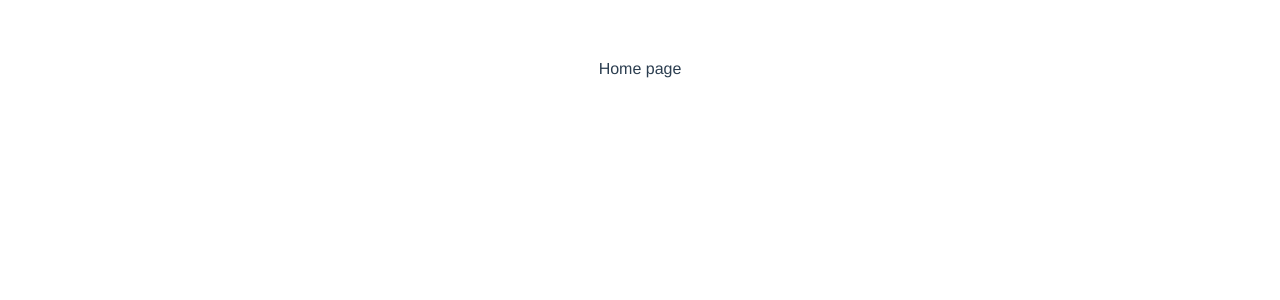
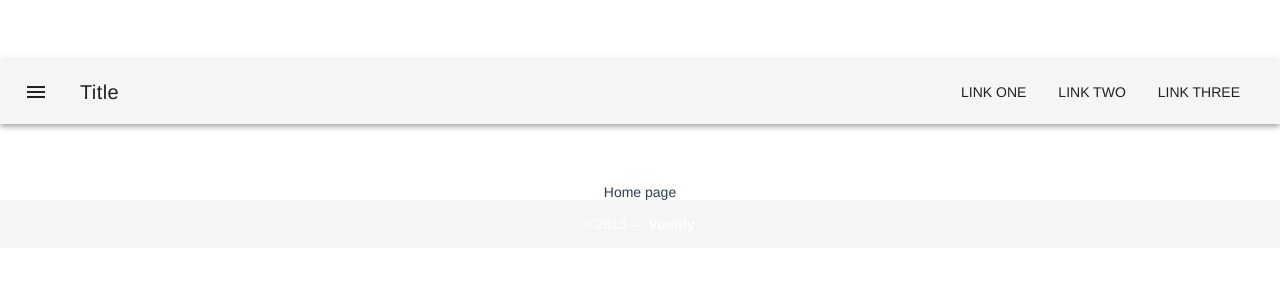
Before and after one commit to CPE-0644/art-museum-client, a Vue app: page / in a window 1280 px wide. Shown: the top 300 px of the page. Built offline with nearby package versions, Linux system fonts and the light colour scheme.

Commit message:
created header and footer

```diff
--- a/package.json
+++ b/package.json
@@ -8,7 +8,10 @@
     "lint": "vue-cli-service lint"
   },
   "dependencies": {
-    "vue": "^2.5.17"
+    "axios": "^0.18.0",
+    "vue": "^2.5.17",
+    "vue-router": "^3.0.1",
+    "vuetify": "^1.2.9"
   },
   "devDependencies": {
     "@vue/cli-plugin-babel": "^3.0.5",
--- a/public/index.html
+++ b/public/index.html
@@ -1,12 +1,15 @@
 <!DOCTYPE html>
 <html lang="en">
+
 <head>
   <meta charset="utf-8">
   <meta http-equiv="X-UA-Compatible" content="IE=edge">
   <meta name="viewport" content="width=device-width,initial-scale=1.0">
   <link rel="icon" href="<%= BASE_URL %>favicon.ico">
+  <link href='https://fonts.googleapis.com/css?family=Roboto:300,400,500,700|Material+Icons' rel="stylesheet">
   <title>client</title>
 </head>
+
 <body>
   <noscript>
     <strong>We're sorry but client doesn't work properly without JavaScript enabled. Please enable it to continue.</strong>
@@ -14,4 +17,5 @@
   <div id="app"></div>
   <!-- built files will be auto injected -->
 </body>
+
 </html>
--- a/src/App.vue
+++ b/src/App.vue
@@ -1,13 +1,21 @@
 <template>
-  <Home />
+  <div id="app">
+    <Header />
+    <Home />
+    <Footer />
+  </div>
 </template>
 
 <script>
 import Home from './views/Home';
+import Header from './components/Header';
+import Footer from './components/Footer';
 
 export default {
   name: 'app',
   components: {
+    Header,
+    Footer,
     Home
   }
 };
--- /dev/null
+++ b/src/components/Footer.vue
@@ -0,0 +1,39 @@
+<template>
+ <v-footer
+    height="auto"
+    color="primary lighten-1"
+  >
+    <v-layout
+      justify-center
+      row
+      wrap
+    >
+      <v-btn
+        v-for="link in links"
+        :key="link"
+        color="white"
+        flat
+        round
+      >
+        {{ link }}
+      </v-btn>
+      <v-flex
+        primary
+        lighten-2
+        py-3
+        text-xs-center
+        white--text
+        xs12
+      >
+        &copy;2018 — <strong>Vuetify</strong>
+      </v-flex>
+    </v-layout>
+  </v-footer>
+</template>
+
+<script>
+export default {};
+</script>
+
+<style>
+</style>
--- /dev/null
+++ b/src/components/Header.vue
@@ -0,0 +1,19 @@
+<template>
+   <v-toolbar>
+    <v-toolbar-side-icon></v-toolbar-side-icon>
+    <v-toolbar-title>Title</v-toolbar-title>
+    <v-spacer></v-spacer>
+    <v-toolbar-items class="hidden-sm-and-down">
+      <v-btn flat>Link One</v-btn>
+      <v-btn flat>Link Two</v-btn>
+      <v-btn flat>Link Three</v-btn>
+    </v-toolbar-items>
+  </v-toolbar>
+</template>
+
+<script>
+export default {};
+</script>
+
+<style>
+</style>
```
Also changed, not shown: src/components/HelloWorld.vue (deleted, +0 -58 lines), src/main.js (+9 -4 lines), 2 other files (tests, documents, lock files or other folders). Lines whose indentation alone changed are shown as unchanged.
